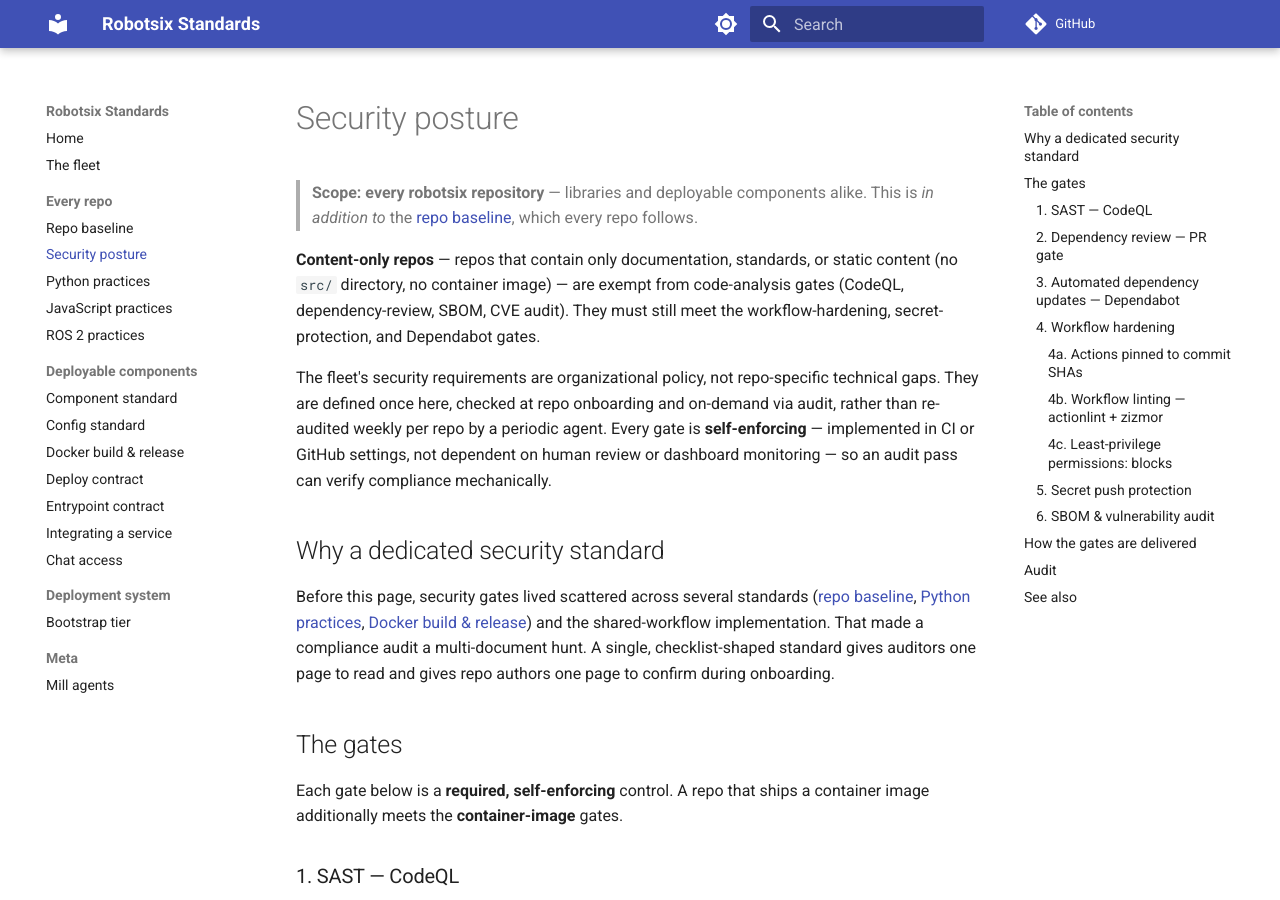
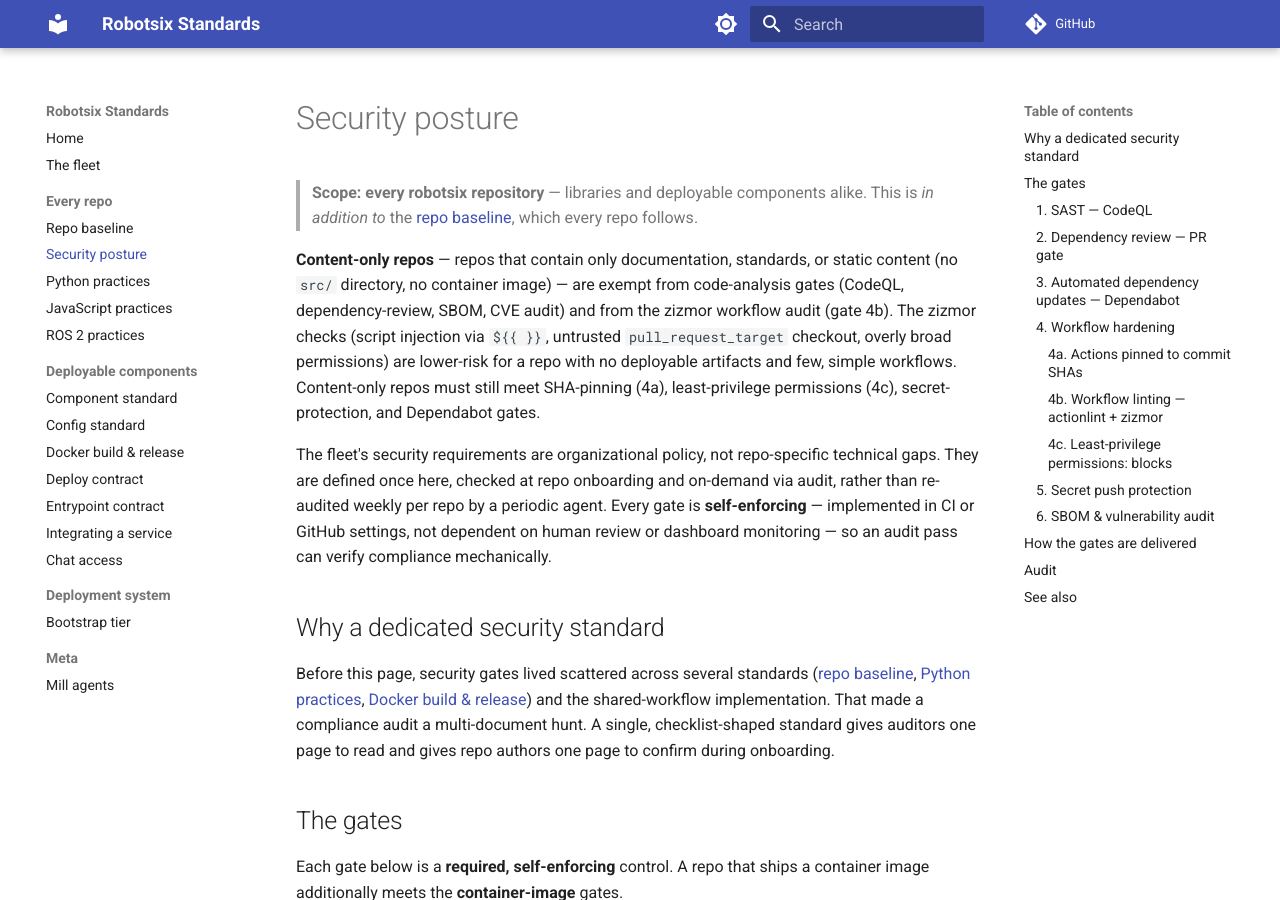
Before and after one commit to damien-robotsix/robotsix-standards, an MkDocs documentation site: the page built from docs/security-posture.md, in a window 1280 px wide and 900 px high. Built offline with MkDocs 1.6.1 and Material for MkDocs 9.7.7, drawn with Linux system fonts in a browser that asks for light colours; comment, search, counter and statistics services are not loaded.

Commit message:
mill: security-posture.md: clarify whether zizmor (gate 4b) applies to content-only repos (20260718T070514Z-security-posture-md-clarify-whether-zizm-f0ff) (#55)
Co-authored-by: robotsix-mill <mill@robotsix.local>

```diff
--- a/docs/security-posture.md
+++ b/docs/security-posture.md
@@ -6,8 +6,12 @@
 
 **Content-only repos** — repos that contain only documentation, standards, or
 static content (no `src/` directory, no container image) — are exempt from
-code-analysis gates (CodeQL, dependency-review, SBOM, CVE audit). They must
-still meet the workflow-hardening, secret-protection, and Dependabot gates.
+code-analysis gates (CodeQL, dependency-review, SBOM, CVE audit) and from the
+zizmor workflow audit (gate 4b). The zizmor checks (script injection via
+`${{ }}`, untrusted `pull_request_target` checkout, overly broad permissions)
+are lower-risk for a repo with no deployable artifacts and few, simple
+workflows. Content-only repos must still meet SHA-pinning (4a), least-privilege
+permissions (4c), secret-protection, and Dependabot gates.
 
 The fleet's security requirements are organizational policy, not repo-specific
 technical gaps. They are defined once here, checked at repo onboarding and
```
Also changed, not shown: CHANGELOG.md (+1 -0 lines), changelog.d/20260718T070514Z-security-posture-md-clarify-whether-zizm-f0ff.misc.md (added, +1 -0 lines).
